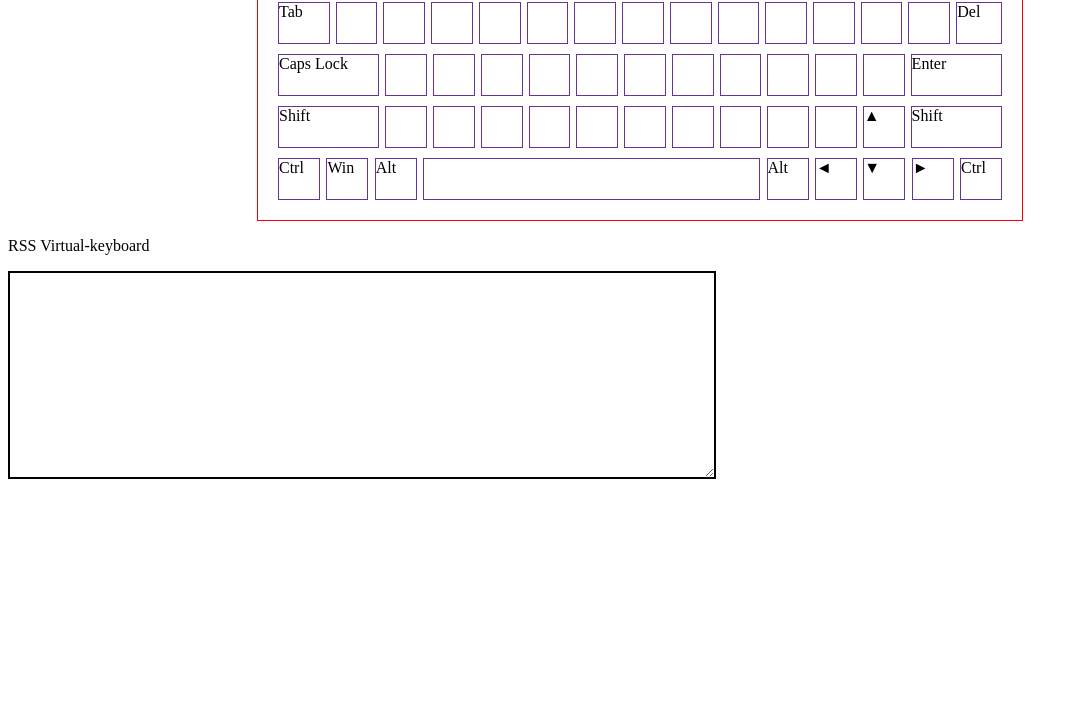
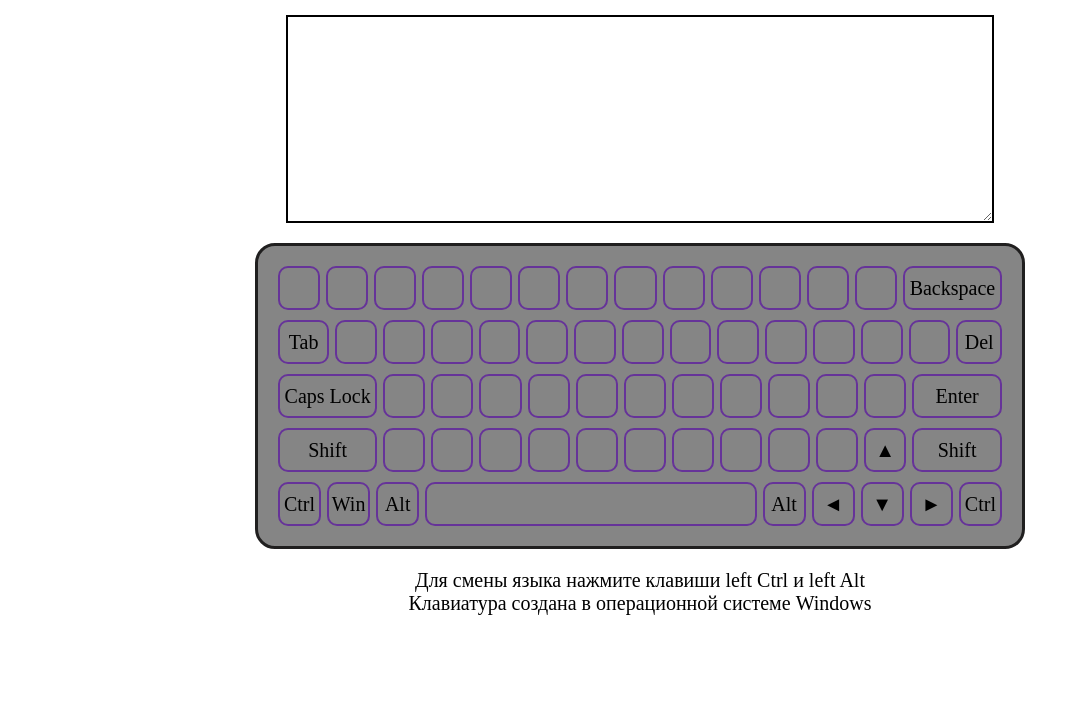
Before and after one commit to Val331/virtual-keyboard, a website: page index.html in a window 1280 px wide. Shown: the part 79-800 px from the top of the page, without its empty margins (0-1080 px from the left). Drawn offline with Linux system fonts and the light colour scheme.

Commit message:
feat: add styles for keyboard

```diff
--- a/app.js
+++ b/app.js
@@ -67,10 +67,6 @@ const keyboardSymbols = {
 
 const body = document.querySelector('body');
 
-const keyboard = document.createElement('div');
-keyboard.className = 'keyboard';
-body.append(keyboard);
-
 const title = document.createElement('p');
 title.className = 'title';
 title.innerHTML = 'RSS Virtual-keyboard';
@@ -79,6 +75,15 @@ body.append(title);
 const textarea = document.createElement('textarea');
 textarea.className = 'textarea';
 body.append(textarea);
+
+const keyboard = document.createElement('div');
+keyboard.className = 'keyboard';
+body.append(keyboard);
+
+const description = document.createElement('p');
+description.className = 'description';
+description.innerHTML = 'Для смены языка нажмите клавиши left Ctrl и left Alt <br> Клавиатура создана в операционной системе Windows';
+body.append(description);
 
 let shift = localStorage.getItem('lang');
 let flagCaps = 'low';
@@ -327,12 +332,14 @@ document.body.addEventListener('keydown', (e) => {
           arrayOfEnUp.forEach((item) => item.classList.add('hidden'));
           arrayOfEnLow.forEach((item) => item.classList.add('hidden'));
           arrayOfRuLow.forEach((item) => item.classList.remove('hidden'));
+          document.querySelector('.CapsLock').classList.remove('active');
         } else {
           shift = 'en';
           flagCaps = 'low';
           arrayOfRuLow.forEach((item) => item.classList.add('hidden'));
           arrayOfRuUp.forEach((item) => item.classList.add('hidden'));
           arrayOfEnLow.forEach((item) => item.classList.remove('hidden'));
+          document.querySelector('.CapsLock').classList.remove('active');
         }
       }
       break;
@@ -347,12 +354,14 @@ document.body.addEventListener('keydown', (e) => {
           arrayOfEnUp.forEach((item) => item.classList.add('hidden'));
           arrayOfEnLow.forEach((item) => item.classList.add('hidden'));
           arrayOfRuLow.forEach((item) => item.classList.remove('hidden'));
+          document.querySelector('.CapsLock').classList.remove('active');
         } else {
           shift = 'en';
           flagCaps = 'low';
           arrayOfRuLow.forEach((item) => item.classList.add('hidden'));
           arrayOfRuUp.forEach((item) => item.classList.add('hidden'));
           arrayOfEnLow.forEach((item) => item.classList.remove('hidden'));
+          document.querySelector('.CapsLock').classList.remove('active');
         }
       }
       break;
@@ -379,7 +388,7 @@ document.body.addEventListener('keydown', (e) => {
 
 document.body.addEventListener('keyup', (e) => {
   arrayOfButton.forEach((item) => {
-    if (item.classList.contains('active')) item.classList.remove('active');
+    if (item.classList.contains('active') && !item.classList.contains('CapsLock')) item.classList.remove('active');
   });
   switch (e.code) {
     case 'ShiftLeft':
--- a/style.css
+++ b/style.css
@@ -1,8 +1,14 @@
 .button {
     width: 40px;
     height: 40px;
-    border: 1px solid rebeccapurple;
+    border: 2px solid rebeccapurple;
     margin-left: 6px;
+    text-align: center;
+    line-height: 40px;
+    font-size: 20px;
+    border-radius: 10px;
+    transition: all 0.5s;
+    cursor: pointer;
 }
 
 .row-keyboard {
@@ -38,20 +44,36 @@
     width: 730px;
     margin: 0 auto;
     padding: 20px 20px 10px 14px;
-    border: 1px solid red;
+    border: 3px solid rgb(32, 31, 31);
+    background-color: rgb(133, 133, 133);
+    border-radius: 20px;
 }
 
 .active {
-    background-color: aqua;
+    background-color: rgb(112, 43, 126);
 }
 
 .textarea {
+    display: block;
     width: 700px;
     height: 200px;
     background-color: white;
     border: 2px solid black;
+    margin: 0 auto 20px auto;
+    font-size: 20px;
 }
 
 .hidden {
     display: none;
 }
+
+.title {
+    font-size: 30px;
+    font-weight: bold;
+    text-align: center;
+}
+
+.description {
+    text-align: center;
+    font-size: 20px;
+}
```
